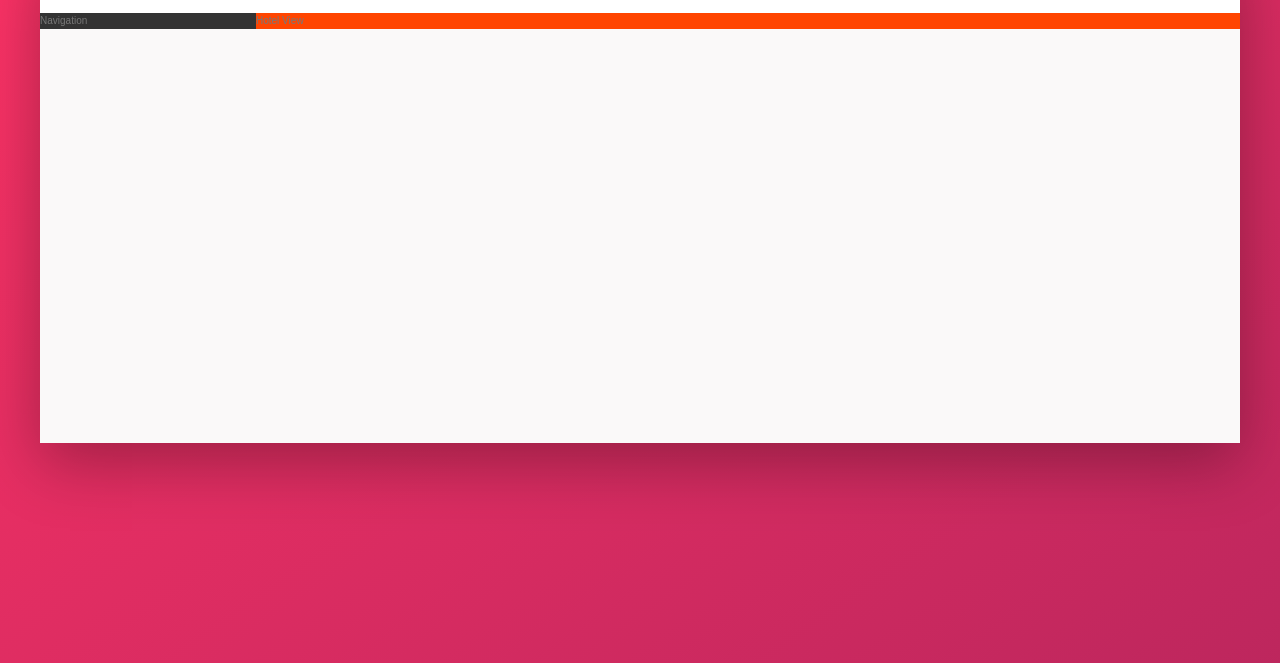
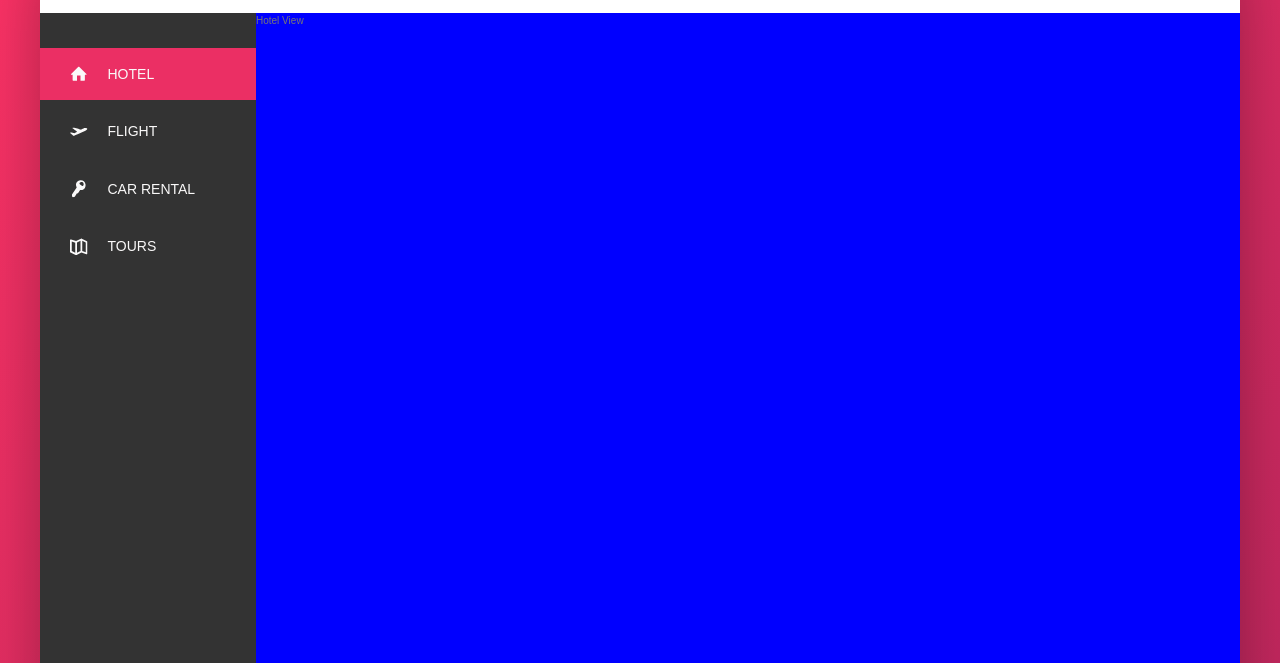
Before and after one commit to cbhuber17/Trillo, a website: page index.html in a window 1280 px wide. Shown: the part 137-800 px from the top of the page. Drawn offline with Linux system fonts and the light colour scheme.

Commit message:
feat: Adding sidebar navigation.

```diff
--- a/index.html
+++ b/index.html
@@ -9,7 +9,7 @@
     <link rel="stylesheet" href="css/style.css">
     <link rel="shortcut icon" type="image/png" href="img/favicon.png">
 
-    <title>Trillo &mdash; Your all-in-one booking app</title>
+    <title>trillo &mdash; Your all-in-one booking app</title>
 </head>
 
 <body>
@@ -52,8 +52,48 @@
 
         <div class="content">
             <nav class="sidebar">
-                Navigation
+                <ul class="side-nav">
+                    <li class="side-nav__item side-nav__item--active">
+                        <a href="#" class="side-nav__link">
+                            <svg class="side-nav__icon">
+                                <use xlink:href="img/sprite.svg#icon-home"></use>
+                            </svg>
+                            <span>Hotel</span>
+                        </a>
+                    </li>
+                    <li class="side-nav__item">
+                        <a href="#" class="side-nav__link">
+                            <svg class="side-nav__icon">
+                                <use xlink:href="img/sprite.svg#icon-aircraft-take-off"></use>
+                            </svg>
+                            <span>Flight</span>
+                        </a>
+                    </li>
+                    <li class="side-nav__item">
+                        <a href="#" class="side-nav__link">
+                            <svg class="side-nav__icon">
+                                <use xlink:href="img/sprite.svg#icon-key"></use>
+                            </svg>
+                            <span>Car rental</span>
+                        </a>
+                    </li>
+                    <li class="side-nav__item">
+                        <a href="#" class="side-nav__link">
+                            <svg class="side-nav__icon">
+                                <use xlink:href="img/sprite.svg#icon-map"></use>
+                            </svg>
+                            <span>Tours</span>
+                        </a>
+                    </li>
+                </ul>
+
+                <div class="legal">
+                    &copy 2021 by trillo. All rights reserved.
+                </div>
+
             </nav>
+
+
             <main class="hotel-view">
                 Hotel View
             </main>
--- a/sass/_component.scss
+++ b/sass/_component.scss
@@ -140,3 +140,91 @@
         margin-right: 1rem;
     }
 }
+
+// ---------------------------------------------------------
+// SIDE NAVIGATION
+
+.side-nav {
+
+    font-size: 1.4rem;
+    list-style: none;
+    margin-top: 3.5rem;
+
+    &__item {
+        position: relative;
+
+        // Space between the items except last one
+        &:not(:last-child) {
+            margin-bottom: .5rem;
+        }
+    }
+
+    &__item::before {
+        // Always specify a content, even if nothing
+        content: "";
+        position: absolute;
+        top: 0;
+        left: 0;
+        height: 100%;
+        width: 3px;
+        background-color: var(--color-primary);
+        transform: scaleY(0);
+
+        // Choose where the animation location starts
+        // Default is center
+        transform-origin: center;
+
+        // First have the left side 3px transform happen, and take .2s
+        // Then have the width transform happen after delay .2s and take .4s
+        // Use cubic bezier to start slow then go really fast
+        transition: transform .2s,
+                    width .4s cubic-bezier(1,0,0,1) .2s,
+                    background-color .1s;
+    }
+
+    &__item:hover::before,
+    &__item--active::before {
+        transform: scaleY(1);
+        width: 100%;
+    }
+
+    &__item:active::before {
+        background-color: var(--color-primary-light);
+    }
+
+    &__link:link,
+    &__link:visited {
+        color: var(--color-grey-light-1);
+        text-decoration: none;
+        text-transform: uppercase;
+        display: block;
+        padding: 1.5rem 3rem;
+
+        // Z-index only works with a specified position
+        position: relative;
+        z-index: 10;
+
+        display: flex;
+        align-items: center;
+    }
+
+    &__icon {
+        width: 1.75rem;
+        height: 1.75rem;
+        margin-right: 2rem;
+
+        // Current color is color of current element or parent, works great for icons
+        fill: currentColor;
+    }
+
+}
+
+// ---------------------------------------------------------
+// LEGAL TEXT
+
+.legal {
+    font-size: 1.2rem;
+    color: var(--color-grey-light-4);
+    text-align: center;
+    padding: 2.5rem;
+}
--- a/sass/_layout.scss
+++ b/sass/_layout.scss
@@ -35,12 +35,22 @@
     // shrink: don't want to shrink if there is not enough space
     // base set to 18% for the navbar on the side
     flex: 0 0 18%;
+
+    display: flex;
+    flex-direction: column;
+
+    // Put sidebar icons at the top, legal text on the bottom
+    justify-content: space-between;
 }
 
 .hotel-view {
     background-color: white;
     background-color: orangered;
 
+    // Dummy height for now just to test the page
+    background-color: blue;
+    height: 80rem;
+
     // Allow the container hotel view occupy (grow) the remaining of hte container space
     flex: 1;
 }
```
Also changed, not shown: css/style.css.
